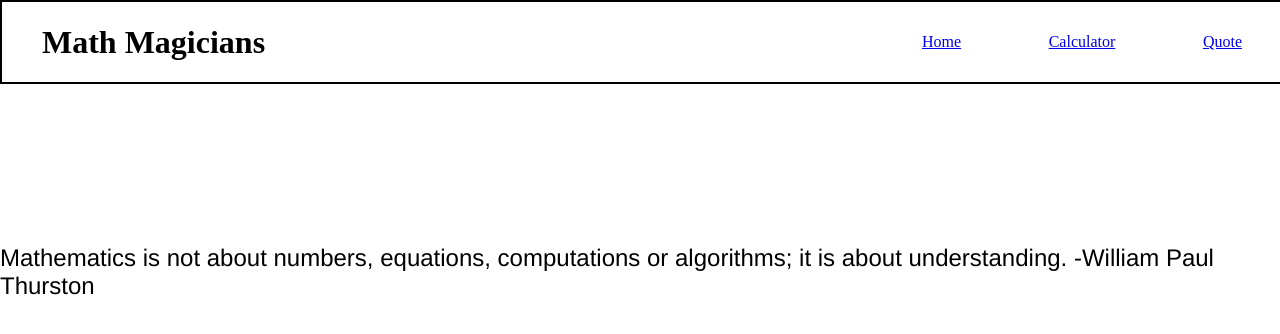
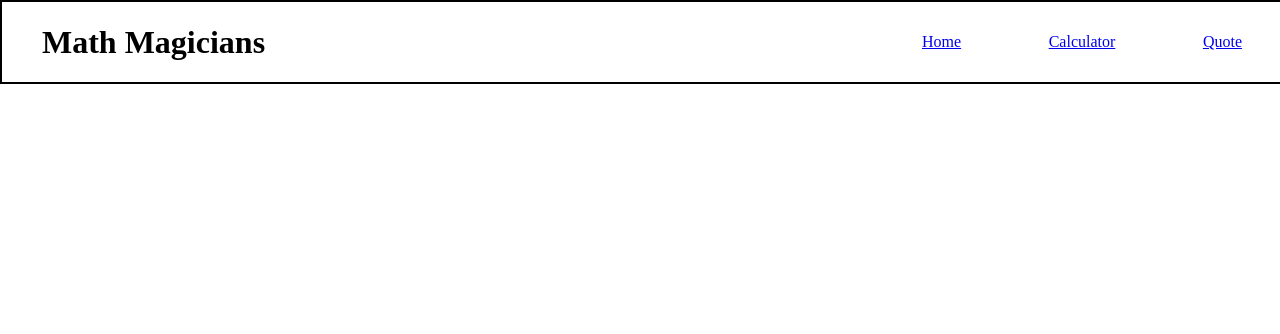
Before and after one commit to huzaifakhan0308/daily-updates, a React (Create React App) app: page /Quote in a window 1280 px wide. Shown: the top 334 px of the page. Built offline with nearby package versions, Linux system fonts and the light colour scheme; the HTML template or start-up script is replaced by a standard one.

Commit message:
new changes

```diff
--- a/src/App.js
+++ b/src/App.js
@@ -2,7 +2,6 @@ import React from 'react';
 import { BrowserRouter, Routes, Route } from 'react-router-dom';
 import Calculator from './components/calculator';
 import Home from './components/home';
-import Quote from './components/quote';
 import Navbar from './components/navbar';
 
 function App() {
@@ -12,7 +11,6 @@ function App() {
       <Routes>
         <Route path="/" element={<Home />} />
         <Route path="/Calculator" element={<Calculator />} />
-        <Route path="/Quote" element={<Quote />} />
       </Routes>
     </BrowserRouter>
   );
--- a/src/components/quote.jsx
+++ /dev/null
@@ -1,11 +0,0 @@
-import React from 'react';
-import '../styles/quote.css';
-
-export default function quote() {
-  return (
-    <div className="qoute-page-container">
-      Mathematics is not about numbers, equations, computations or algorithms;
-      it is about understanding. -William Paul Thurston
-    </div>
-  );
-}
```
